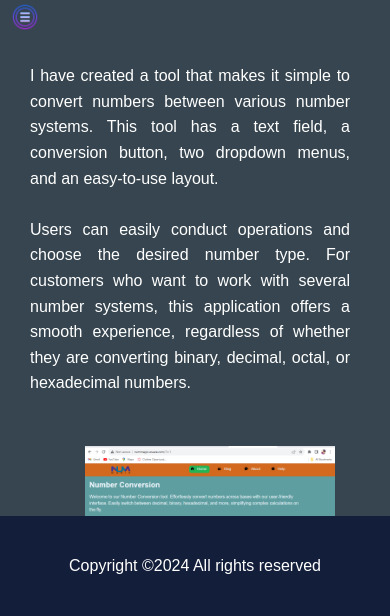
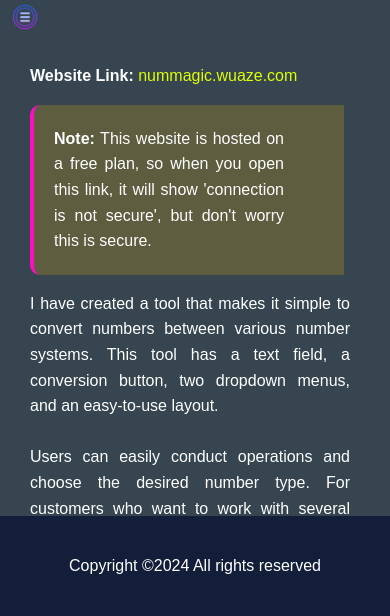
Before and after one commit to Usamakhan2004/Usama, a plain HTML site: page Pages/conversion.html in a window 390 px wide. Shown: the part 378-994 px from the top of the page. Drawn offline with Linux system fonts and the light colour scheme; files whose address does not match are found by name.

Commit message:
Add files via upload

```diff
--- a/Pages/Blog.css
+++ b/Pages/Blog.css
@@ -2,12 +2,12 @@ body{
     margin: 0px;
     padding: 0px;
     box-sizing: border-box;
+    font-family: Arial, Helvetica, serif;
 }
 #root{
     position: relative;
     background-color: #36454F;
     color: #fff;
-    font-family: Arial, Helvetica, sans-serif;
     padding-top: 50px;
 }
 .blog-body{
@@ -123,6 +123,25 @@ body{
 .port-box{
     padding-left: 30px;
 }
+.port-box .note-box{
+    display: flex;
+    width: 85%;
+    justify-content: center;
+    align-items: center;
+    height: 20px;
+    background-color: rgba(255, 191, 0, 0.2);
+    padding: 20px;
+    border-left: 4px solid #FC0FC0;
+    border-radius: 10px 0px 0px 10px;
+}
+.web-link{
+    text-decoration: none;
+    color: #DFFF00;
+}
+.web-link:hover{
+    color: #FC0FC0;
+    text-decoration: underline;
+}
 .port-box p{
     margin-right: 150px;
     line-height: 1.6;
--- a/Pages/conversion.html
+++ b/Pages/conversion.html
@@ -57,6 +57,10 @@
                     <iframe class="port-video" src="https://www.youtube.com/embed/4tycftsAL7k" frameborder="0" allowfullscreen></iframe>
                 </div>
                 <div class="port-box">
+                    <p><b>Website Link: </b> <a href="http://nummagic.wuaze.com" class="web-link">  nummagic.wuaze.com</a></p>
+                    <div class="note-box">
+                        <p><b>Note:</b> This website is hosted on a free plan, so when you open this link, it will show 'connection is not secure', but don't worry this is secure.</p>
+                    </div>
                     <p>I have created a tool that makes it simple to convert numbers between various number systems. This tool has a text field, a conversion button, two dropdown menus, and an easy-to-use layout.<br/><br/> Users can easily conduct operations and choose the desired number type. For customers who want to work with several number systems, this application offers a smooth experience, regardless of whether they are converting binary, decimal, octal, or hexadecimal numbers.</p>
                     <div class="blog-image">
                         <img src="../assets/number.png" alt=""/>
--- a/Pages/responsiveBlog.css
+++ b/Pages/responsiveBlog.css
@@ -26,6 +26,9 @@
     .port-box p{
      margin-right: 50px;
     }
+    .port-box .note-box{
+        height: 40px;
+    }
 }
 @media (max-width: 552px){
     .port-video-box .port-video{
@@ -38,6 +41,9 @@
     .port-box img{
         width: 350px;
         height: 200px;
+    }
+    .port-box .note-box{
+        height: 70px;
     }
 }
 @media (max-width: 425px){
@@ -55,4 +61,8 @@
     .blog-heading{
         font-size: 26px;
     }
+    .port-box .note-box{
+        width: 75%;
+        height: 130px;
+    }
 }
```
